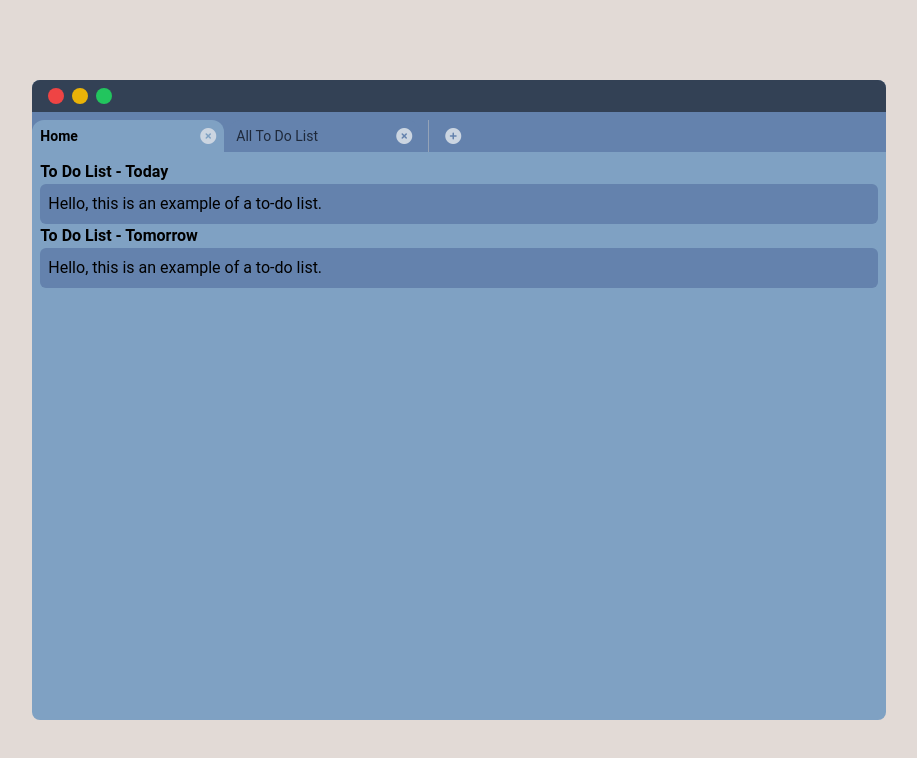
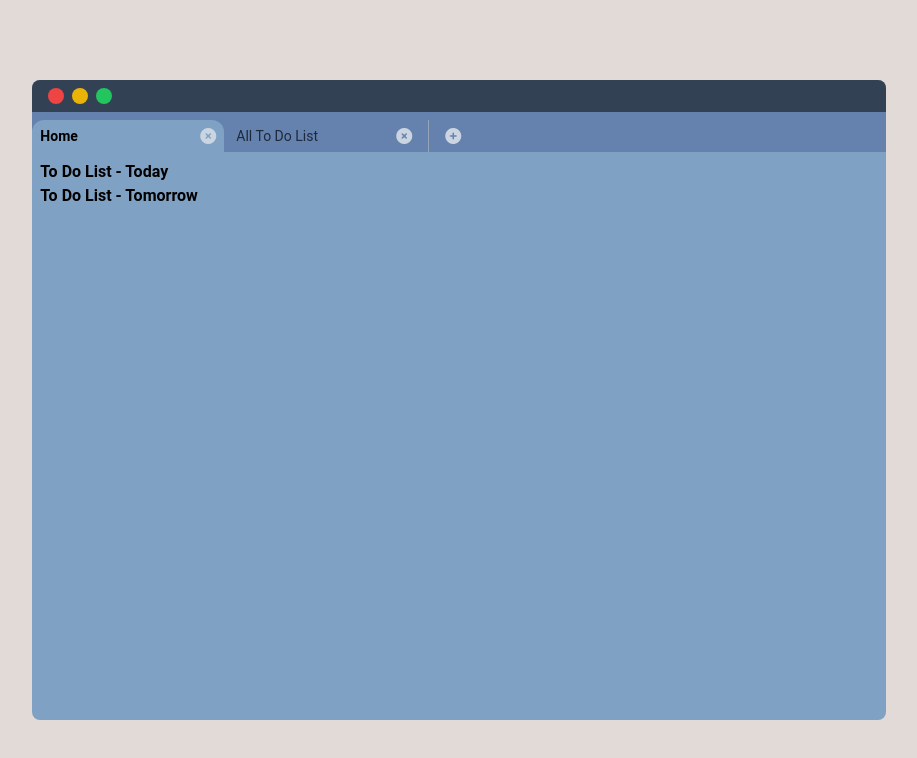
Before and after one commit to Gin-Arata/todo-list-react, a React (Vite) app: page / in a window 1280 px wide. Shown: the top 758 px of the page, without its empty margins (181-1098 px from the left). Built offline with nearby package versions, Linux system fonts and the light colour scheme.

Commit message:
Add data todolist for testing mapping

```diff
--- a/src/Components/Fragments/CardTodoList.jsx
+++ b/src/Components/Fragments/CardTodoList.jsx
@@ -1,8 +1,8 @@
 const CardTodoList = (props) => {
-  const { children, deleteAble = false, editAble = false, openModalDelete } = props;
+  const { children, deleteAble = false, editAble = false, openModalDelete, classname } = props;
 
   return (
-    <div className="w-full h-auto rounded-md bg-bgcolorcardnavbar-500 p-2 flex justify-between items-center">
+    <div className={`w-full h-auto rounded-md bg-bgcolorcardnavbar-500 p-2 flex justify-between items-center ${classname}`}>
       <p>{children}</p>
       <div className="flex gap-x-4">
         {editAble && (
--- /dev/null
+++ b/src/data/data-todolist.json
@@ -0,0 +1,19 @@
+{
+    "todolist": [
+        {
+            "id": 1,
+            "todo": "Hello this is an example of todolist",
+            "date": "2024-08-13"
+        },
+        {
+            "id": 2,
+            "todo": "Hello this is an example of todolist",
+            "date": "2024-08-13"
+        },
+        {
+            "id": 3,
+            "todo": "Hello this is an example of todolist",
+            "date": "2024-08-14"
+        }
+    ]
+}
--- a/src/pages/HomePage.jsx
+++ b/src/pages/HomePage.jsx
@@ -1,19 +1,28 @@
+import { useState } from "react";
 import CardTodoList from "../Components/Fragments/CardTodoList";
 import BackgroundLayout from "../Components/Layouts/BackgroundLayout";
+import { getTodoListToday, getTodoListTomorrow } from "../services/todoListHome";
 
 const HomePage = () => {
+  const [todolistToday] = useState(getTodoListToday);
+  const [todolistTomorrow] = useState(getTodoListTomorrow);
+
   return (
     <BackgroundLayout titleNavbar="home">
       {() => (
         <>
           <p className="text-md font-semibold">To Do List - Today</p>
-          <CardTodoList>
-            Hello, this is an example of a to-do list.
-          </CardTodoList>
+          {todolistToday.map((todolist) => (
+            <CardTodoList classname="mb-2" key={todolist.id}>
+              {todolist.todo}
+            </CardTodoList>
+          ))}
           <p className="text-md font-semibold">To Do List - Tomorrow</p>
-          <CardTodoList>
-            Hello, this is an example of a to-do list.
-          </CardTodoList>
+          {todolistTomorrow.map((todolist) => (
+            <CardTodoList classname="mb-2" key={todolist.id}>
+              {todolist.todo}
+            </CardTodoList>
+          ))}
         </>
       )}
     </BackgroundLayout>
--- a/src/pages/ToDoListPage.jsx
+++ b/src/pages/ToDoListPage.jsx
@@ -18,6 +18,7 @@ const ToDoListPage = () => {
     <BackgroundLayout titleNavbar="todolist">
       {(backgroundLayoutRef) => (
         <>
+        {/* pengambilan sesuai date menggunakan if else yang memiliki date yang sama */}
           <p className="text-md font-semibold">To Do List - Date</p>
           <CardTodoList
             deleteAble={true}
--- /dev/null
+++ b/src/services/todoListHome.jsx
@@ -0,0 +1,21 @@
+import dataTodoList from "../data/data-todolist.json";
+
+const getTodoListToday = () => {
+    const today = formatDate(new Date());
+
+    return dataTodoList.todolist.filter((todolist) => todolist.date === today);
+}
+
+const getTodoListTomorrow = () => {
+    const tomorrow = new Date();
+    tomorrow.setDate(tomorrow.getDate() + 1);
+    const tomorrowDate = formatDate(tomorrow);
+
+    return dataTodoList.todolist.filter((todolist) => todolist.date === tomorrowDate);
+}
+
+const formatDate = (date) => {
+    return date.toISOString().split("T")[0];
+}
+
+export {getTodoListToday, getTodoListTomorrow};
```
